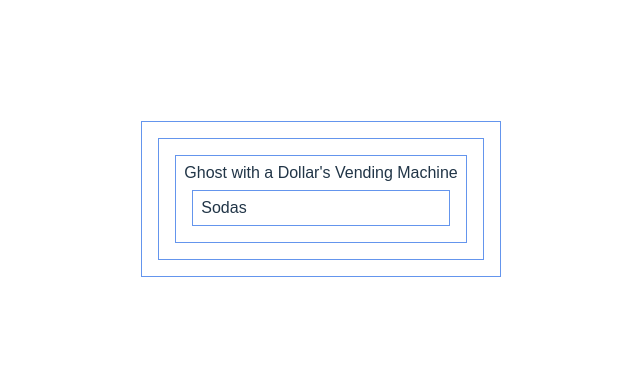
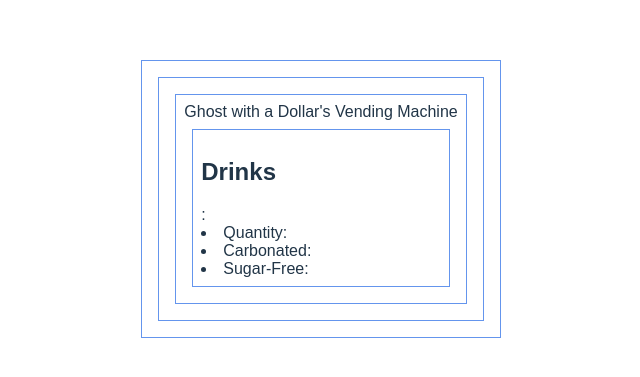
Before and after one commit to natnichols/floorplan-lab-vendingMachine, a React (Vite) app: page / in a window 1280 px wide. Shown: the part 201-578 px from the top of the page, without its empty margins (319-959 px from the left). Built offline with nearby package versions, Linux system fonts and the light colour scheme.

Commit message:
refactor Soda component to Drink component

```diff
--- /dev/null
+++ b/src/Drink.jsx
@@ -0,0 +1,14 @@
+const Drink = (props) => {
+  return (
+    <div>
+      <h2>Drinks</h2>
+      {props.name}:
+      <li>Quantity: {props.quantity}</li>
+      <li>Carbonated: {props.quantity}</li>
+      <li>Sugar-Free: {props.quantity}</li>
+
+    </div>
+  )
+}
+
+export default Drink;
--- a/src/Soda.jsx
+++ /dev/null
@@ -1,12 +0,0 @@
-const Soda = (props) => {
-  return (
-    <div>
-      Sodas
-      {/* <Coke sodaPrice={"$1.50"} sodaQuan={3} /> */}
-      {/* <Coke sodaPrice={"$1.50"} sodaQuan={3} /> */}
-      {/* <Coke sodaPrice={"$1.50"} sodaQuan={3} /> */}
-    </div>
-  )
-}
-
-export default Soda;
--- a/src/VendingMachine.jsx
+++ b/src/VendingMachine.jsx
@@ -1,10 +1,10 @@
-import Soda from "./Soda";
+import Drink from "./Drink";
 
 const VendingMachine = () => {
   return (
     <div>
       Ghost with a Dollar's Vending Machine
-      <Soda />
+      <Drink />
     </div>
   )
 }
```
